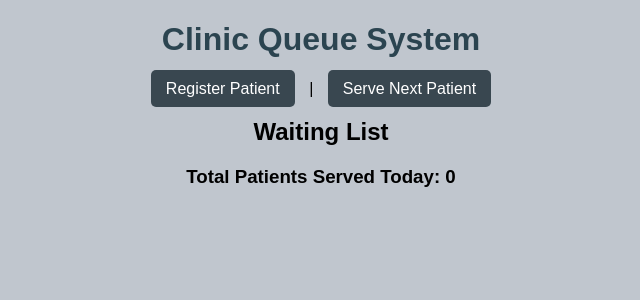
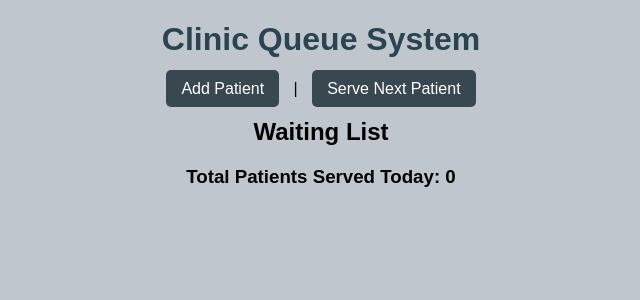
Before and after one commit to Aliyuusman424/Clinic-Queue-Management-System, a Flask app: page / in a window 1280 px wide. Shown: the top 300 px of the page, without its empty margins (319-959 px from the left). Run offline with Flask 3, Linux system fonts and the light colour scheme.

Commit message:
changes in the index

```diff
--- a/templates/index.html
+++ b/templates/index.html
@@ -8,7 +8,7 @@
 
     <h1>Clinic Queue System</h1>
 
-    <a href="/add">Register Patient</a> |
+    <a href="/add">Add Patient</a> |
     <a href="/serve">Serve Next Patient</a>
 
     <h2>Waiting List</h2>
```
